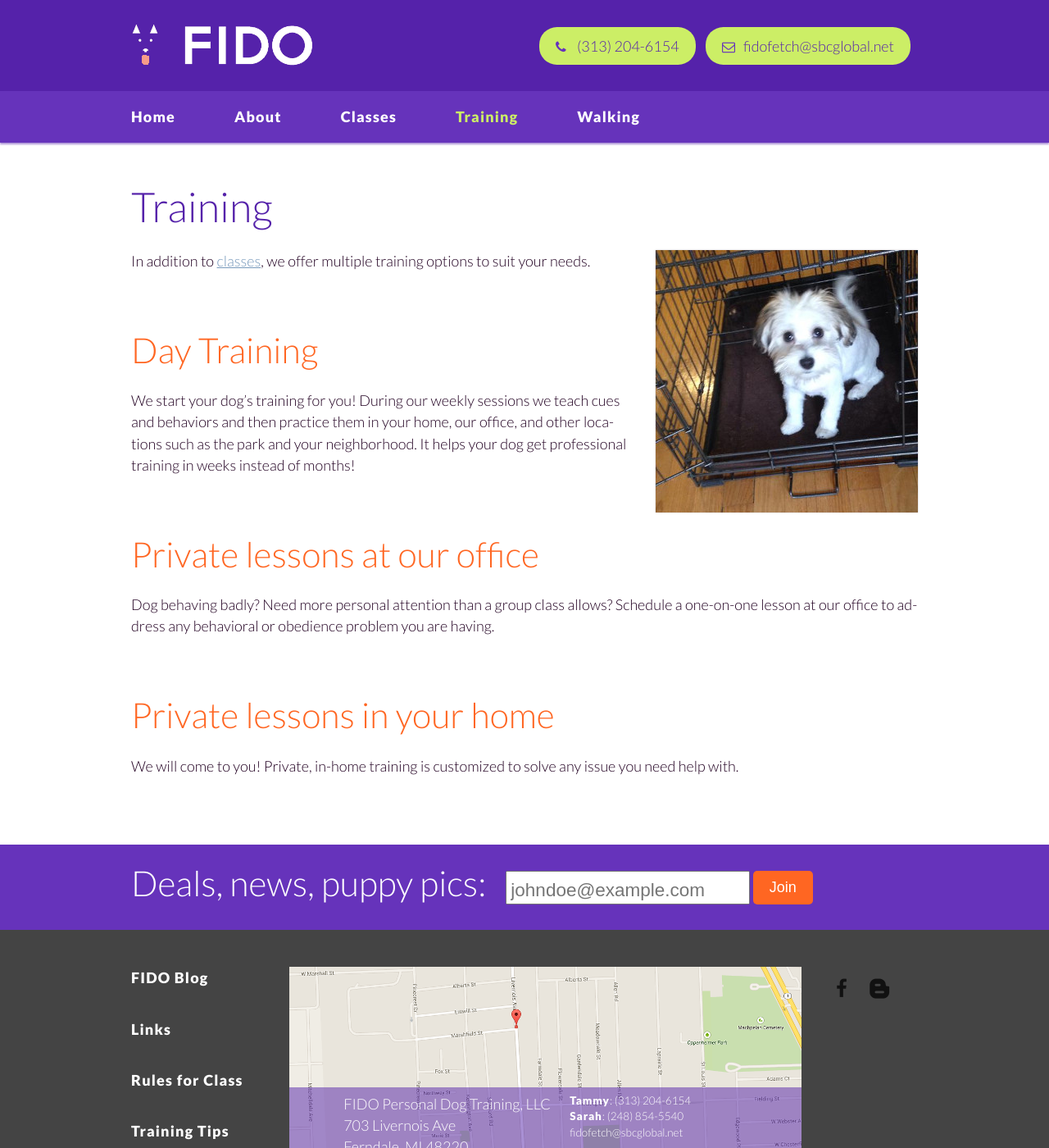
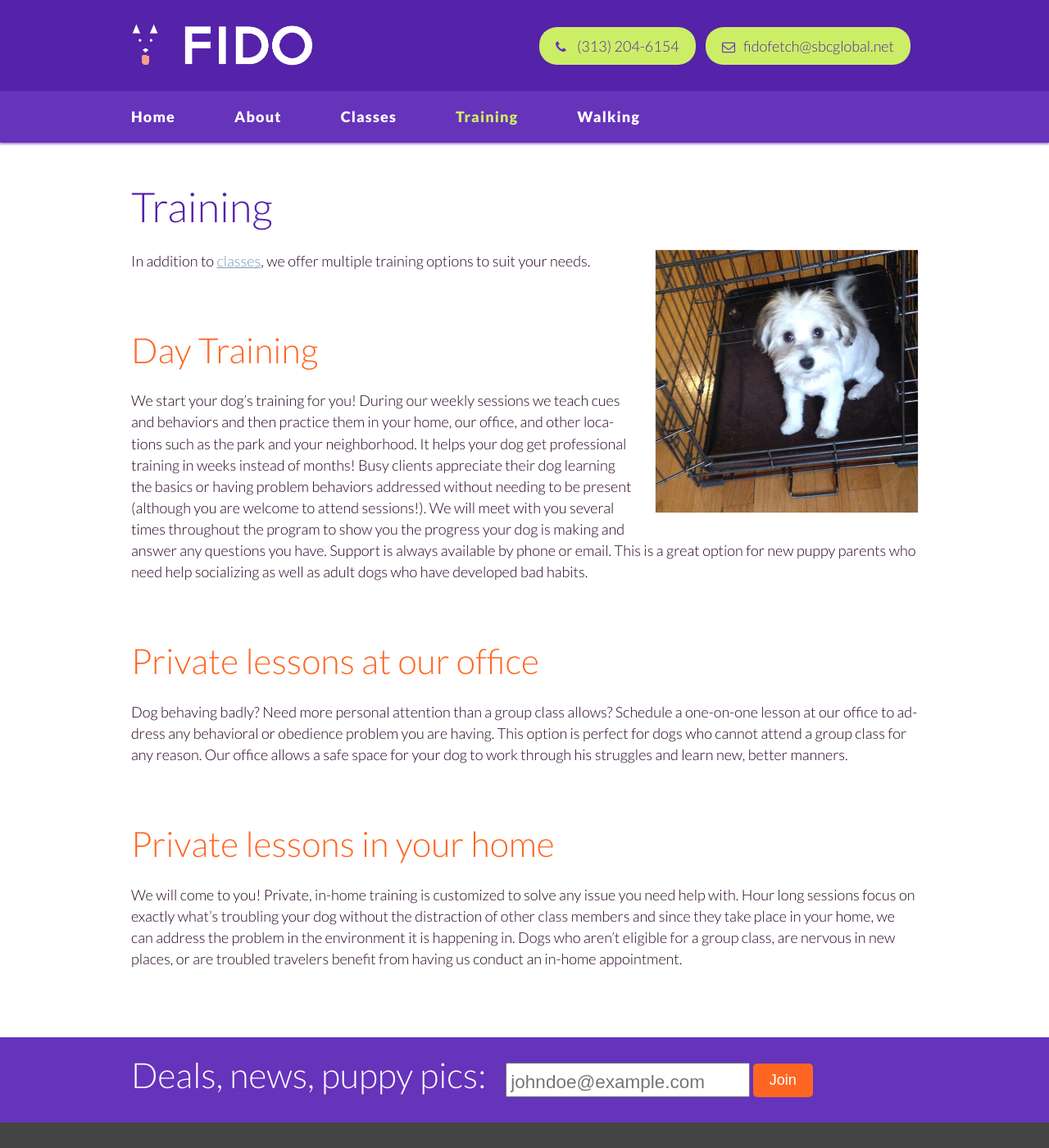
Before and after one commit to fidodogtraining/fidodogtraining.github.io, a Jekyll site: the page built from _autopages/training.md, in a window 1280 px wide and 1400 px high. Shown: the whole window at 82% size. Built offline with Jekyll 4.4.1, drawn with Linux system fonts in a browser that asks for light colours; Markdown is read by kramdown in place of the engine named in the settings.

Commit message:
Update training.md

```diff
--- a/_autopages/training.md
+++ b/_autopages/training.md
@@ -6,12 +6,12 @@ In addition to [classes](/classes), we offer multiple training options to suit y
 
 ## Day Training
 
-We start your dog's training for you! During our weekly sessions we teach cues and behaviors and then practice them in your home, our office, and other locations such as the park and your neighborhood. It helps your dog get professional training in weeks instead of months!
+We start your dog's training for you! During our weekly sessions we teach cues and behaviors and then practice them in your home, our office, and other locations such as the park and your neighborhood. It helps your dog get professional training in weeks instead of months! Busy clients appreciate their dog learning the basics or having problem behaviors addressed without needing to be present (although you are welcome to attend sessions!). We will meet with you several times throughout the program to show you the progress your dog is making and answer any questions you have. Support is always available by phone or email. This is a great option for new puppy parents who need help socializing as well as  adult dogs who have developed bad habits.
 
 ## Private lessons at our office
 
-Dog behaving badly? Need more personal attention than a group class allows? Schedule a one-on-one lesson at our office to address any behavioral or obedience problem you are having.
+Dog behaving badly? Need more personal attention than a group class allows? Schedule a one-on-one lesson at our office to address any behavioral or obedience problem you are having. This option is perfect for dogs who cannot attend a group class for any reason. Our office allows a safe space for your dog to work through his struggles and learn new, better manners.
 
 ## Private lessons in your home
 
-We will come to you! Private, in-home training is customized to solve any issue you need help with.
+We will come to you! Private, in-home training is customized to solve any issue you need help with. Hour long sessions focus on exactly what's troubling your dog without the distraction of other class members and since they take place in your home, we can address the problem in the environment it is happening in. Dogs who aren't eligible for a group class, are nervous in new places, or are troubled travelers benefit from having us conduct an in-home appointment.
```
